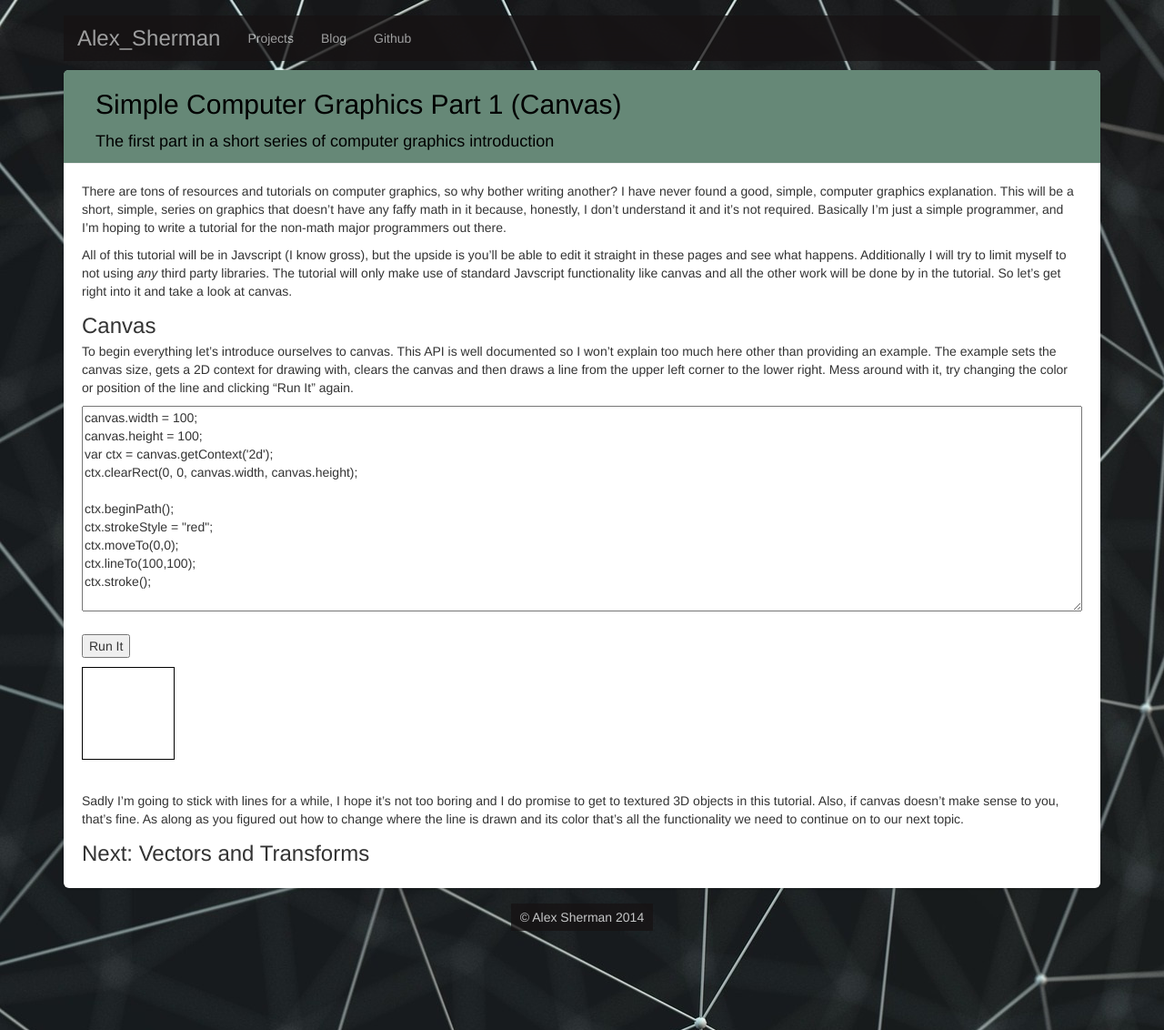
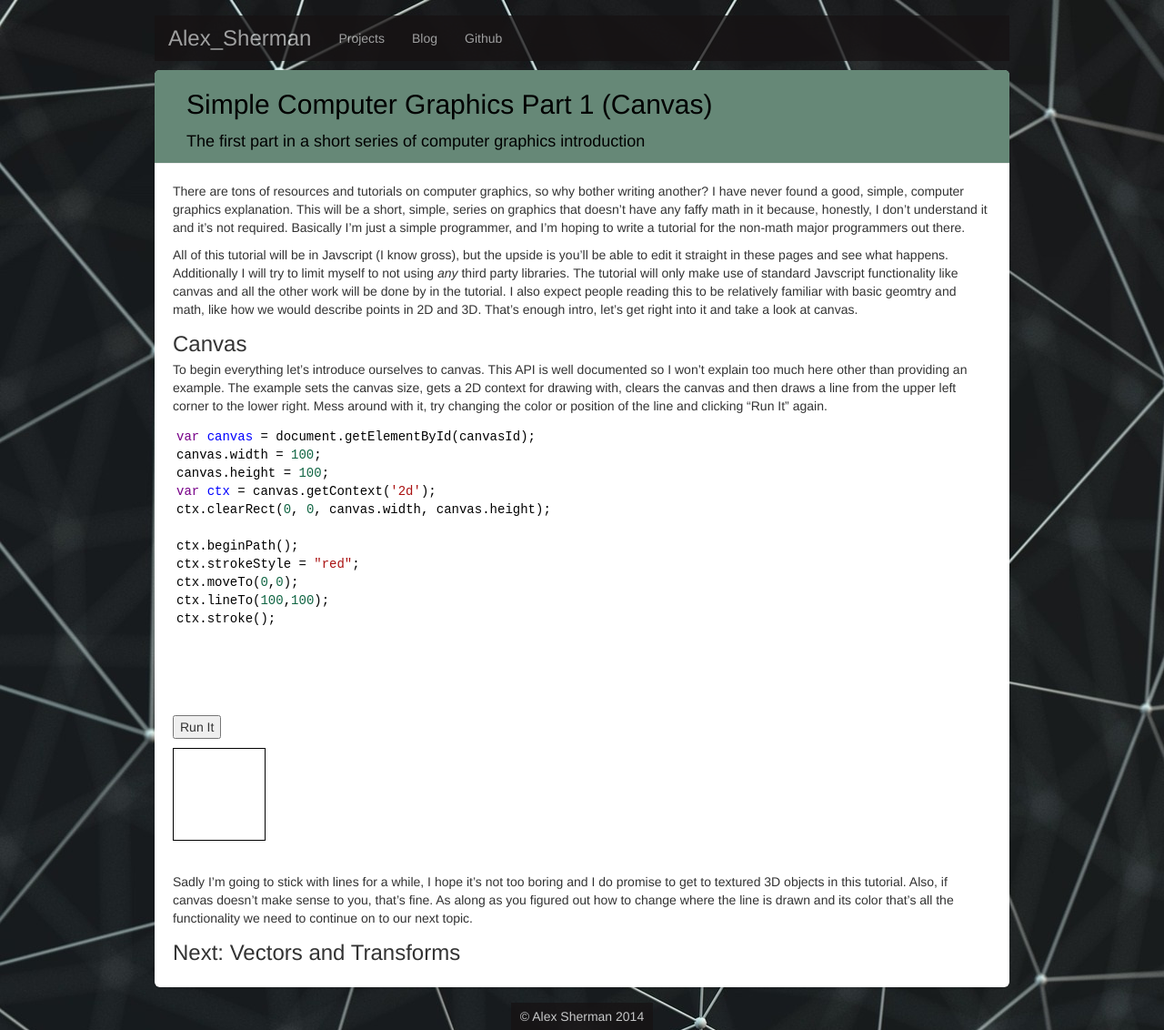
Before and after one commit to alex-sherman/alex-sherman.github.io, a Jekyll site: the page built from _posts/2015-9-10-computer-graphics-1.md, in a window 1280 px wide. Shown: the whole page at 91% size. Built offline with Jekyll 4.4.1, drawn with Linux system fonts in a browser that asks for light colours; nearby versions of some CDN libraries; some web fonts are replaced; library files that are not in the unit come from our copies.

Commit message:
Switched to using code mirror for samples, started a second one

```diff
--- a/_includes/head.html
+++ b/_includes/head.html
@@ -14,7 +14,14 @@
     <meta name="viewport" content="width=device-width,initial-scale=1">
     <link href='http://fonts.googleapis.com/css?family=Lato|Trykker|Flamenco:300,400' rel='stylesheet' type='text/css'>
     <link rel="stylesheet" href="/dist/css/bootstrap.min.css">
+
+    <script src="https://cdnjs.cloudflare.com/ajax/libs/codemirror/5.6.0/codemirror.min.js"></script>
+    <link rel="stylesheet" href="https://cdnjs.cloudflare.com/ajax/libs/codemirror/5.6.0/codemirror.min.css">
+    <script src="https://cdnjs.cloudflare.com/ajax/libs/codemirror/5.6.0/mode/javascript/javascript.min.js"></script>
+
     <link rel="stylesheet" href="/css/style.css">
+    <link rel="stylesheet" href="/css/codemirror.css">
+
     {% if page.custom_css %}
         <link rel="stylesheet" href="/css/{{ page.custom_css }}">
     {% endif %}
--- a/_posts/2015-9-10-computer-graphics-1.md
+++ b/_posts/2015-9-10-computer-graphics-1.md
@@ -11,8 +11,8 @@ programmers out there.
 
 All of this tutorial will be in Javscript (I know gross), but the upside is you'll be able to edit it straight in these pages and see what happens.
 Additionally I will try to limit myself to not using *any* third party libraries. The tutorial will only make use of standard Javscript functionality
-like canvas and all the other work will be done by in the tutorial. So let's get right into it and take a look at canvas.
-
+like canvas and all the other work will be done by in the tutorial. I also expect people reading this to be relatively familiar with basic geomtry and math,
+like how we would describe points in 2D and 3D. That's enough intro, let's get right into it and take a look at canvas.
 
 Canvas
 --------
--- a/_posts/graphics/canvas.html
+++ b/_posts/graphics/canvas.html
@@ -1,13 +1,8 @@
-<script type='text/javascript'>
 
-function runIt(textBox, canvasId) {
-    var canvas = document.getElementById(canvasId);
-    var textElement = document.getElementById(textBox);
-    eval(textElement.value);
-}
-</script>
 
-<textarea rows="11" style="width: 100%" id="text-demo-1">
+
+<textarea rows="10" cols="10" style="width: 100%" id="text-demo-1">
+var canvas = document.getElementById(canvasId);
 canvas.width = 100;
 canvas.height = 100;
 var ctx = canvas.getContext('2d');
@@ -17,8 +12,15 @@ ctx.beginPath();
 ctx.strokeStyle = "red";
 ctx.moveTo(0,0);
 ctx.lineTo(100,100);
-ctx.stroke();
-</textarea><br>
+ctx.stroke();</textarea><br>
 <button type="button" onclick="runIt('text-demo-1', 'canvas-demo-1')">Run It</button>
 
 <canvas id="canvas-demo-1" width="100" height="100" style="margin: auto; border: black; border-style: solid; border-width: 1px;"></canvas><br>
+
+<script type='text/javascript'>
+var textDemo = CodeMirror.fromTextArea(document.getElementById("text-demo-1"));
+
+function runIt(textBox, canvasId) {
+    eval(textDemo.getValue());
+}
+</script>
--- a/css/style.css
+++ b/css/style.css
@@ -99,3 +99,9 @@ footer > * {
   padding-right: 10px;
   display: inline-block;
 }
+
+@media (min-width: 1200px) {
+  .container {
+      width: 970px;
+  }
+}
```
